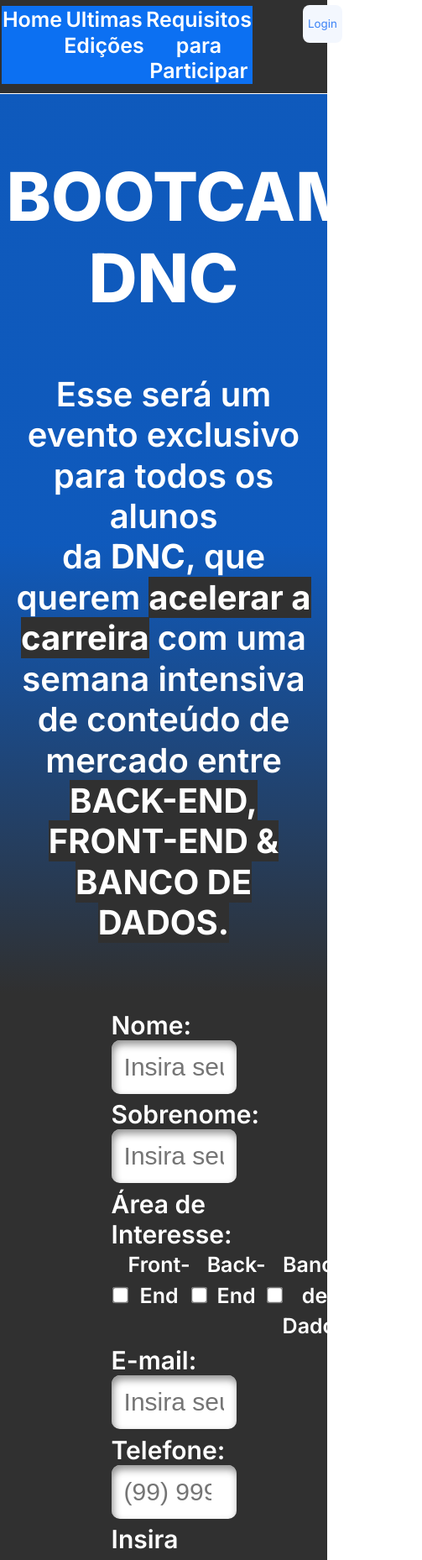
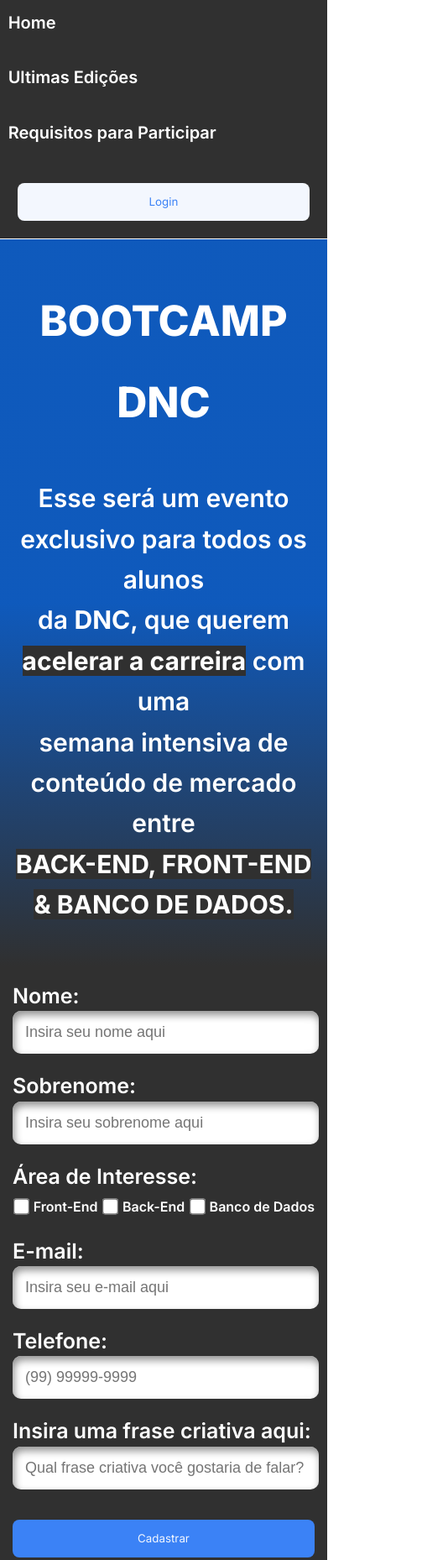
Before and after one commit to FilipiPyret/ProjectFrontEnd-BootCamp.DNC, a plain HTML site: page index.html in a window 390 px wide. Shown: the top 1858 px of the page at 84% size, 503 px wide, since content can reach past the window. Drawn offline with Linux system fonts and the light colour scheme.

Commit message:
conclusao

```diff
--- a/index.html
+++ b/index.html
@@ -21,8 +21,8 @@
     <!--cabeçalho-->
     <section>
         <header id="information">
-            <h1>BOOTCAMP DNC</h1>
-            <p>Esse será um evento exclusivo para todos os alunos <br>
+            <h1 class="textInformation">BOOTCAMP DNC</h1>
+            <p class="textInformation">Esse será um evento exclusivo para todos os alunos <br>
                 da <b>DNC</b>, que querem <span>acelerar a carreira</span> com uma <br>
                 semana intensiva de conteúdo de mercado entre <br>
                 <span>BACK-END, FRONT-END & BANCO DE DADOS.</span>
--- a/style.css
+++ b/style.css
@@ -19,9 +19,12 @@ a {
 
 .textMain {
   text-decoration: none;
+  background-color: #303030;
 }
 
 .textMain:hover {
+  border-radius: 8px;
+  background-color: #4a87d6;
   transition: .2s;
   text-decoration-color: #3b82f6;
   font-weight: bold;
@@ -200,12 +203,74 @@ footer h3{
   padding: 3%;
 }
 #conclusion{
+  display: flex;
+  justify-content: center;
   background-color: #0C70F2;
   margin-top: -4%;
   text-align: center;
   margin-bottom: -1000%;
 }
-#error{
-  text-align: center;
-  margin-left: 1%;
+#conclusion a:first-child{
+  border-right: 3px solid white;
 }
+
+@media only screen and (max-width: 600px){
+  #main{
+    flex-direction: column;
+    height: auto;
+  }
+  .textMain{
+    margin-left: 2%;
+    margin-top: 0px;
+    padding: 0%;
+    font-size: 20px;
+  }
+  .textMain:hover{
+    text-decoration: underline;
+    border-radius: 8px;
+    background-color: #4a87d6;
+    transition: .2s;
+    text-decoration-color: #3b82f6;
+    font-weight: bold;
+  }
+  #menu{
+    flex-direction: column;
+    width: 100%;
+    margin: 0px;
+  }
+  #menu a{
+    display: flex;
+    align-items: center;
+    height: 50px;
+  }
+  #main button{
+    align-items: center;
+    width: 90%;
+    margin: 5%;
+  }
+  #information h1{
+  font-size: 50px;
+  }
+  #information p{
+    font-size: 30px;
+    }
+  #loginPage{
+    padding: 15px;
+    margin-bottom: -110px;
+    }
+  .inputText{
+    width: 93%
+  }
+  #loginPage label{
+    font-size: 25px;
+  }
+  #loginPage input{
+    font-size: 18px;
+  }
+  #checkboxItens label{
+    font-size: 16px;
+  }
+  footer{
+    flex-direction: column;
+  }
+}
```
